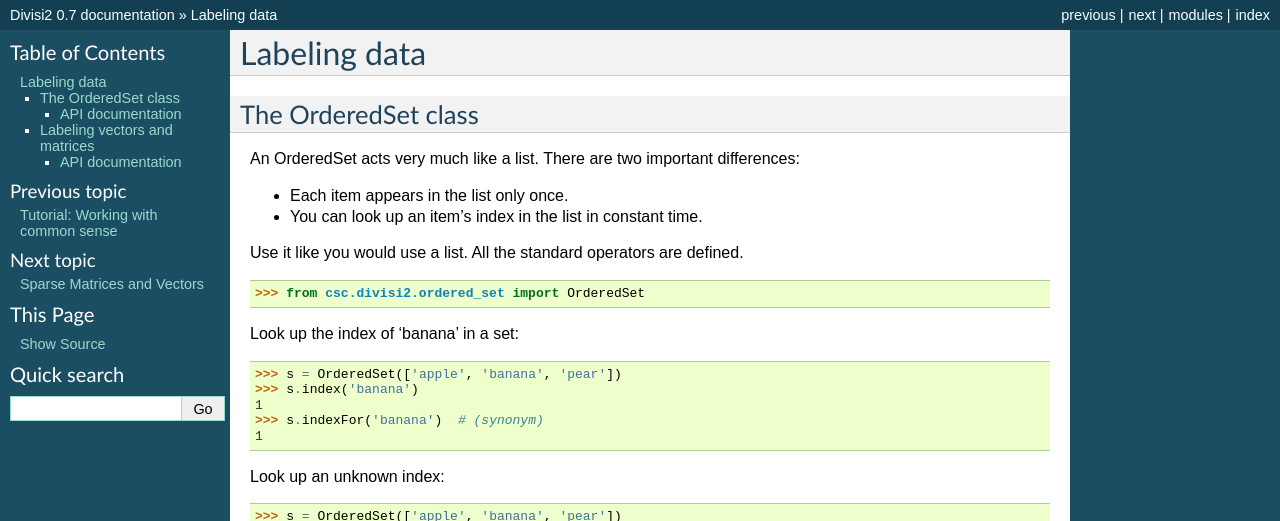
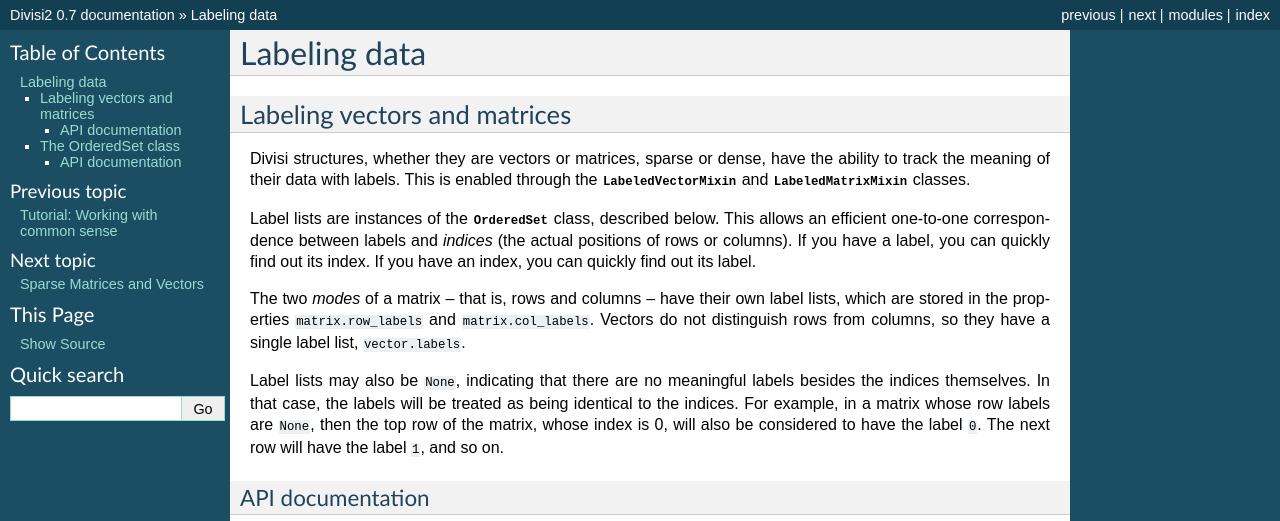
Before and after one commit to commonsense/divisi2, a Sphinx documentation site: the page built from doc/labels.rst, in a window 1280 px wide and 900 px high, cut to the strip 0-521 px from the top of the window. Built offline with Sphinx 7.4.7, drawn with Linux system fonts in a browser that asks for light colours; formulas are drawn with MathJax 3; some of the changed text lies outside the part shown.

Commit message:
worked on intro and label documentation; experimented with mds

```diff
--- a/doc/conf.py
+++ b/doc/conf.py
@@ -23,7 +23,8 @@
 # Add any Sphinx extension module names here, as strings. They can be extensions
 # coming with Sphinx (named 'sphinx.ext.*') or your custom ones.
 extensions = ['sphinx.ext.autodoc', 'sphinx.ext.autosummary',
-'sphinx.ext.intersphinx', 'sphinx.ext.jsmath', 'sphinx.ext.doctest']
+'sphinx.ext.intersphinx', 'sphinx.ext.jsmath', 'sphinx.ext.pngmath',
+'sphinx.ext.doctest']
 
 # Add any paths that contain templates here, relative to this directory.
 templates_path = ['_templates']
--- a/doc/labels.rst
+++ b/doc/labels.rst
@@ -1,5 +1,43 @@
 Labeling data
 =============
+
+.. module:: csc.divisi2.labels
+
+Labeling vectors and matrices
+-----------------------------
+Divisi structures, whether they are vectors or matrices, sparse or dense,
+have the ability to track the meaning of their data with labels. This is
+enabled through the :class:`LabeledVectorMixin` and :class:`LabeledMatrixMixin`
+classes.
+
+Label lists are instances of the :class:`OrderedSet` class, described below.
+This allows an efficient one-to-one correspondence between labels and *indices*
+(the actual positions of rows or columns). If you have a label, you can quickly
+find out its index. If you have an index, you can quickly find out its label.
+
+The two *modes* of a matrix -- that is, rows and columns -- have their own
+label lists, which are stored in the properties `matrix.row_labels` and
+`matrix.col_labels`. Vectors do not distinguish rows from columns, so they have
+a single label list, `vector.labels`.
+
+Label lists may also be `None`, indicating that there are no meaningful labels
+besides the indices themselves. In that case, the labels will be treated as
+being identical to the indices. For example, in a matrix whose row labels are
+`None`, then the top row of the matrix, whose index is 0, will also be
+considered to have the label `0`. The next row will have the label `1`, and so
+on.
+
+API documentation
+.................
+
+.. autoclass:: LabeledVectorMixin
+   :members:
+
+.. autoclass:: LabeledMatrixMixin
+   :members:
+
+
+
 
 .. module:: csc.divisi2.ordered_set
 
--- a/doc/tutorial_aspace.rst
+++ b/doc/tutorial_aspace.rst
@@ -17,9 +17,8 @@
 This assumes you have the `conceptnet` package installed, along with its
 database.
 
->>> from csc.conceptnet import analogyspace2
 >>> from csc import divisi2
->>> A = analogyspace2.build_matrix('en', cutoff=5)
+>>> A = divisi2.network.conceptnet_matrix('en', cutoff=5)
 >>> print A
 SparseMatrix (12564 by 19719)
          IsA/spor   IsA/game   UsedFor/   UsedFor/   person\\C ...
--- a/fabfile.py
+++ b/fabfile.py
@@ -3,7 +3,7 @@
 
 def push():
     test()
-    local('git commit -a', capture=False)
+    local('git commit -av', capture=False)
     local('git pull origin master')
     local('git push origin master')
 
```
Also changed, not shown: other parts of doc/labels.rst (+0 -18 lines), doc/intro.rst (+7 -10 lines), 2 other files.
